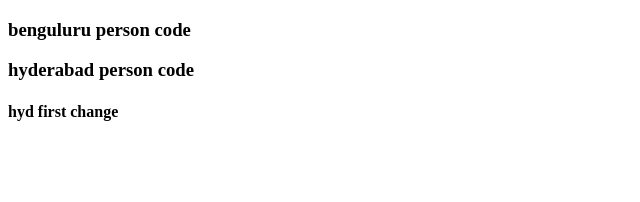
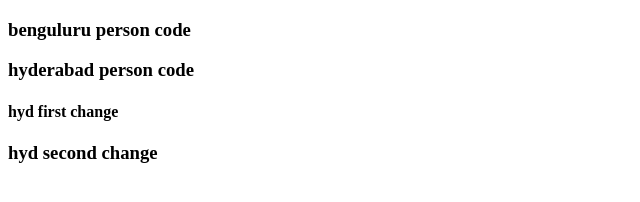
Before and after one commit to RahulMunnur/project, a plain HTML site: page index.html in a window 1280 px wide. Shown: the whole page, without its empty margins (0-640 px from the left). Drawn offline with Linux system fonts and the light colour scheme.

Commit message:
hyd second change

```diff
--- a/index.html
+++ b/index.html
@@ -9,5 +9,6 @@
     <h3>benguluru  person code</h3>
     <h3>hyderabad person code</h3>
     <h4>hyd first change</h4>
+    <h3>hyd second change</h3>
 </body>
 </html>
```
